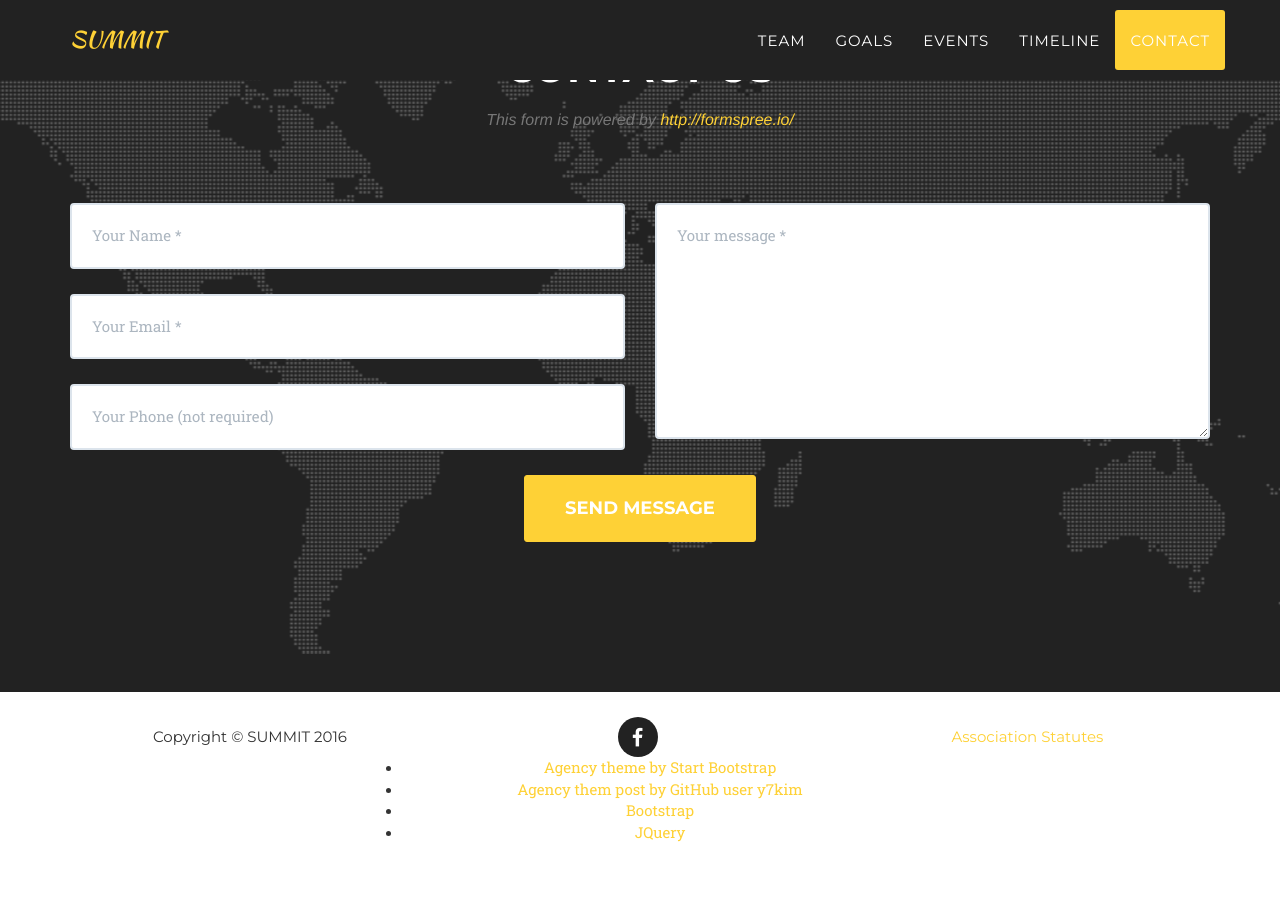
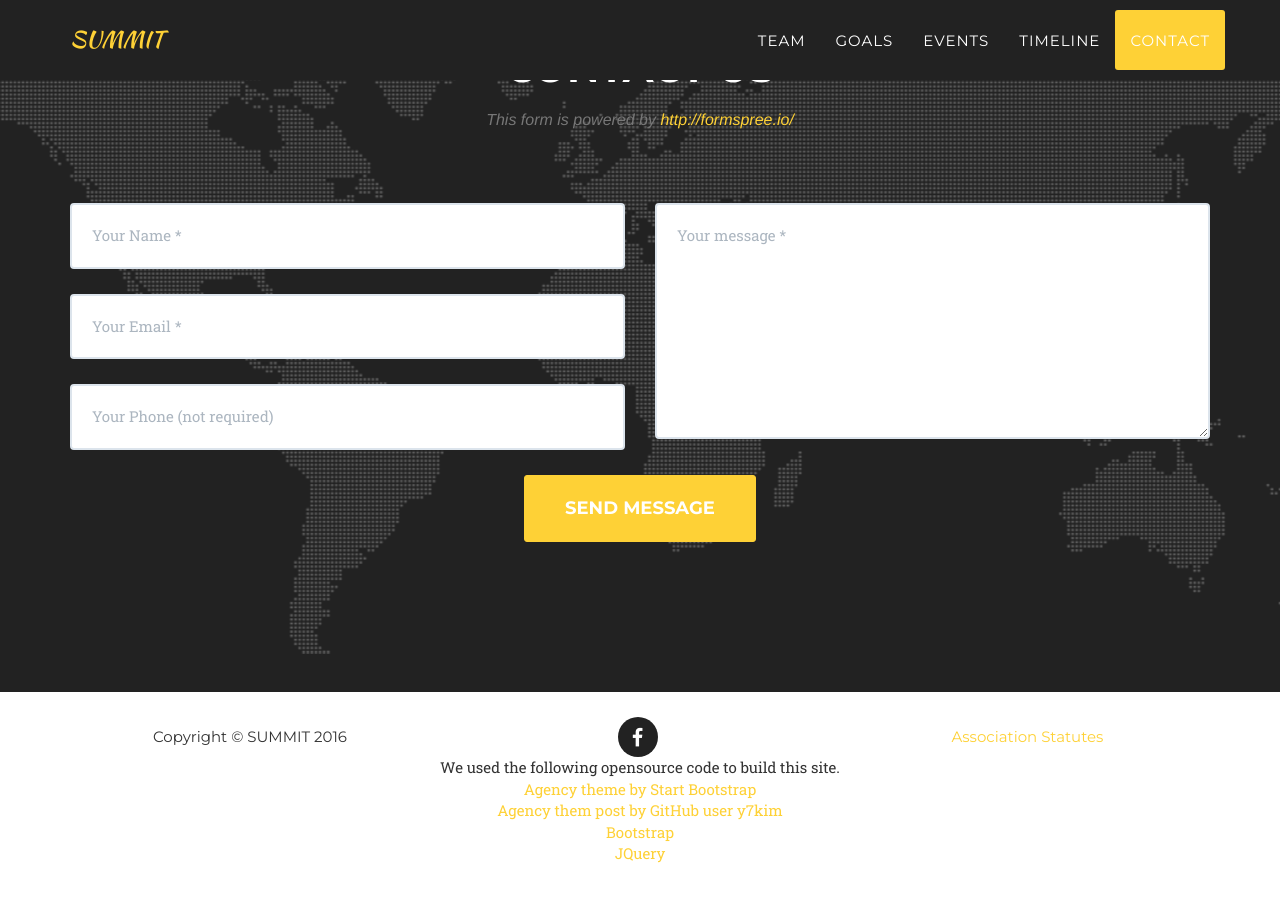
Before and after one commit to OzieGamma/SME-Website, a Jekyll site: the page built from index.html, in a window 1280 px wide and 900 px high, scrolled down 6161 px. Built offline with Jekyll 4.4.1, drawn with Linux system fonts in a browser that asks for light colours; some web fonts are replaced; before the commit the page ends 7040 px from its top, so only the background shows below that.

Commit message:
Added opensource attribution

```diff
--- a/_includes/footer.html
+++ b/_includes/footer.html
@@ -24,7 +24,8 @@
         <div class="row">
             <div class="col-md-3"></div>
             <div class="col-md-6">
-                <ul>
+                We used the following opensource code to build this site.
+                <ul  class="list-unstyled">
                     {% for attribution in site.attributions %}
                     <li><a href="{{ attribution.url }}">{{ attribution.name }}</a></li>
                     {% endfor %}
```
